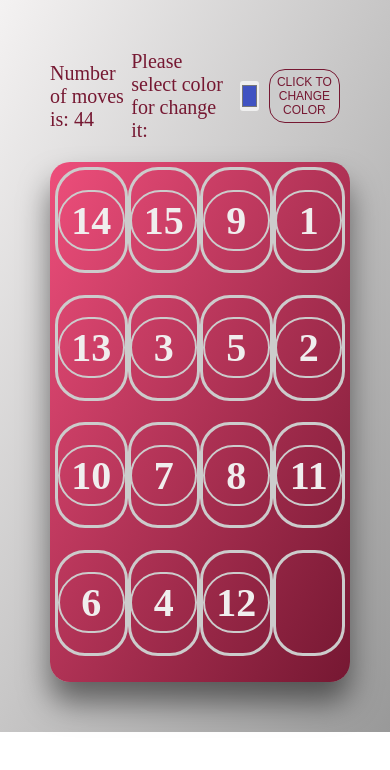
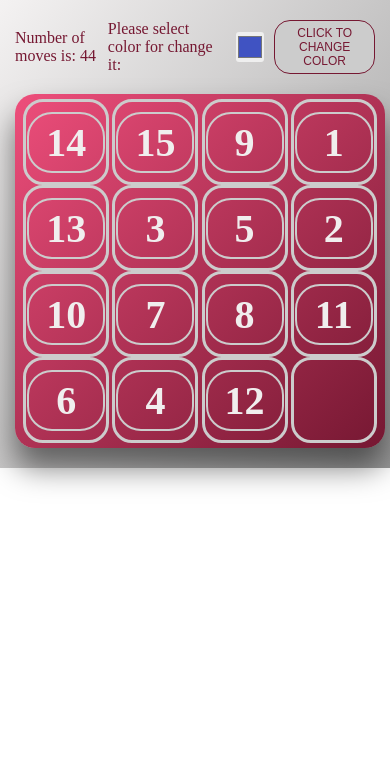
Before and after one commit to NDimich/15-blocks, a website with bundled scripts: page index.html in a window 390 px wide. Built offline with nearby package versions, Linux system fonts and the light colour scheme.

Commit message:
improved styles for media queries, other minor changes in styles

```diff
--- a/sass/_layout.scss
+++ b/sass/_layout.scss
@@ -8,6 +8,7 @@
     background-repeat: no-repeat;
 
     max-width: 100%;
+    min-height: 100%;
 }
 
 //// INFO ///////
@@ -168,9 +169,14 @@
 
 @media screen and (max-width: 56.25em) {
 
+    /* 900/16 = 56.25 em */
+    .info {
+        font-size: 1.6rem;
+    }
 
     .desk {
         max-width: 100%;
+
     }
 
     .block,
@@ -185,13 +191,18 @@
 
     /* 600/16 = 37.5em*/
 
+    .info {
+        justify-content: center;
+    }
 
     .desk {
         max-width: 100%;
         font-size: 1rem;
+        height: auto;
+
+    }
 
 
-    }
 
     .block,
     .empty-block {
@@ -203,3 +214,24 @@
         }
     }
 }
+
+@media screen and (max-width: 28.125em) {
+
+    /* 450/16 = 28.125em*/
+    .container {
+        padding: 2rem 1.5rem;
+    }
+
+    .block,
+    .empty-block {
+        width: 8rem;
+        height: 8rem;
+        border-radius: 2rem;
+
+        & .name {
+            font-size: 4rem;
+            border-radius: 2.5rem;
+        }
+    }
+
+}
```
Also changed, not shown: css/styles.css, 2 other files.
